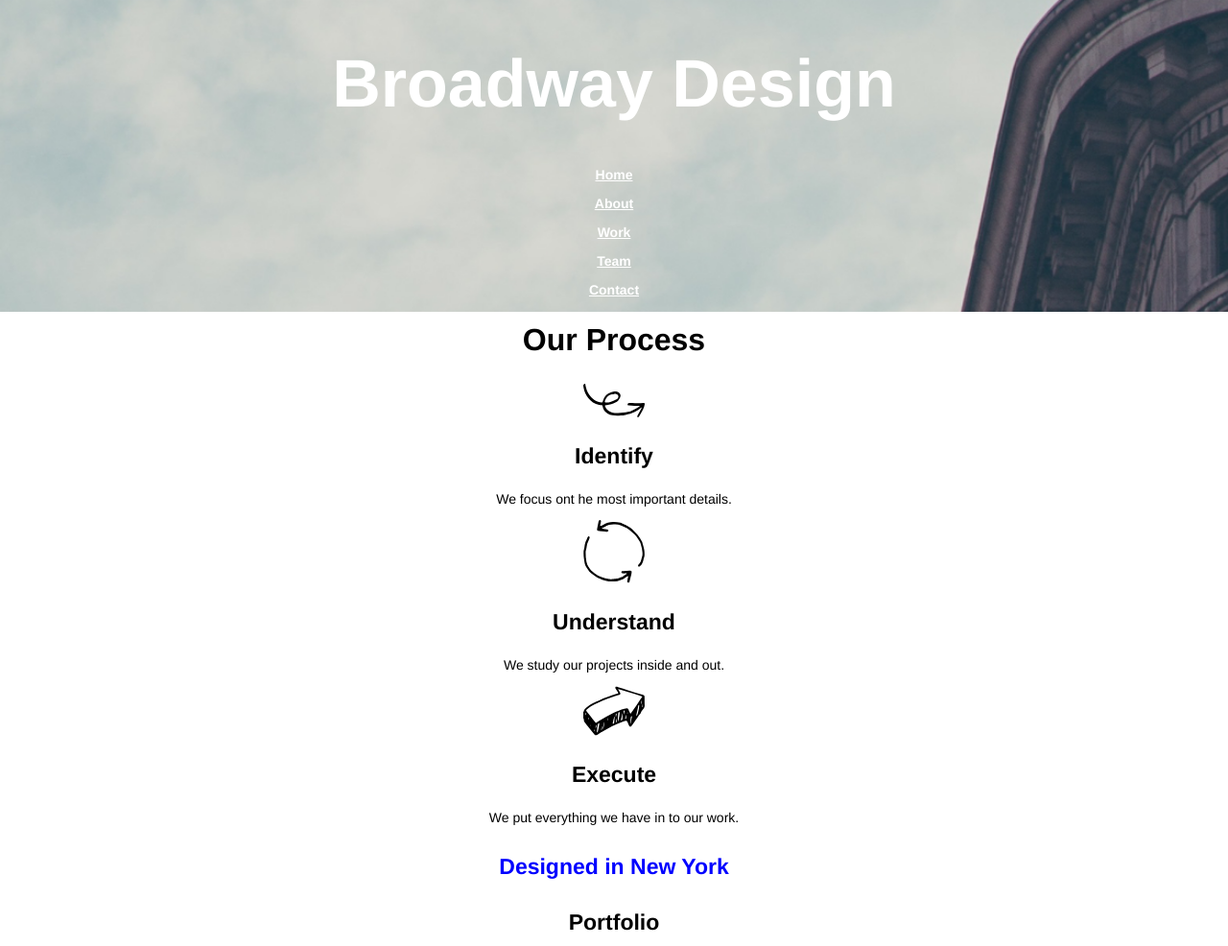
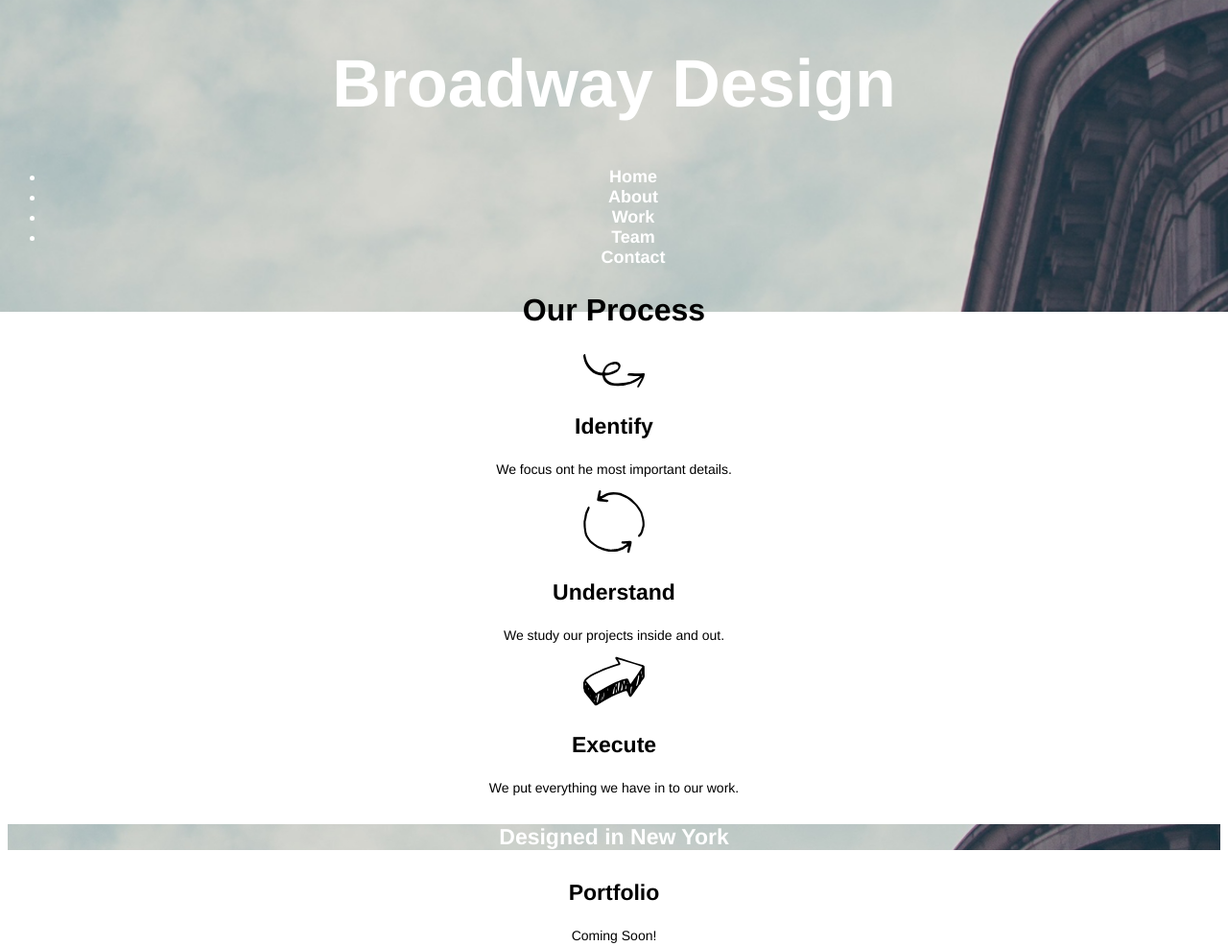
Before and after one commit to lnpellot/broadway, a plain HTML site: page index.html in a window 1280 px wide. Shown: the top 986 px of the page at 96% size. Drawn offline with Linux system fonts and the light colour scheme; files whose address does not match are found by name.

Commit message:
Broadway Design links.

```diff
--- a/index.html
+++ b/index.html
@@ -7,11 +7,18 @@
   <body>
       <h1 class="broadway">Broadway Design</h1>
       <div class="links">
-        <p><a href="#home">Home</a></p>
-        <p><a href="#about">About</a></p>
-        <p><a href="#work">Work</a></p>
-        <p><a href="#team">Team</a></p>
-        <p><a href="#contacts">Contact</a></p>
+        <ul>
+          <li><a name="home">Home</a></li>
+          <li><a name="about">About</a></li>
+          <li><a name="work">Work</a></li>
+          <li><a name="team">Team</a></li>
+          <l1><a name="contact">Contact</a></li>
+        </ul>
+        <!--<p><a href="home">Home</a></p>
+        <p><a name="about">About</a></p>
+        <p><a name="work">Work</a></p>
+        <p><a name="team">Team</a></p>
+        <p><a name="contacts">Contact</a></p>-->
       </div>
       <h2 class="process">Our Process</h2>
       <img src="./resources/images/identify.svg"></img>
@@ -33,7 +40,7 @@
         <p>E-mail: test@example.com</p>
         <p>Twitter: @test</p>
     <footer class="copyright">
-      <p>&copy; Broadway 2017 Home About Work Team Contact</p>
+      <p>&copy; Broadway 2017 <a href="#home">Home</a> <a href="#about">About</a> <a href="#work">Work</a> <a href="#team">Team</a> <a href="#contact">Contact</a></p>
     </footer>
   </body>
 </html>
--- a/resources/css/style.css
+++ b/resources/css/style.css
@@ -17,6 +17,13 @@ body {
   color: white;
   font-weight: bold;
 }
+/*
+  ul {
+  list-style-type: none;
+  width: 60px;
+  text-align: center;
+}
+*/
 .process {
   font-size: 32px;
   font-weight: bold;
@@ -31,7 +38,10 @@ p {
 .ny {
   font-size: 23px;
   font-weight: bold;
-  color: blue;
+  color: white;
+  background-image:
+    url("c:/projects/broadway/resources/images/the-flatiron-building.png");
+  background-repeat: no-repeat;
 }
 a {
   color: white;
```
